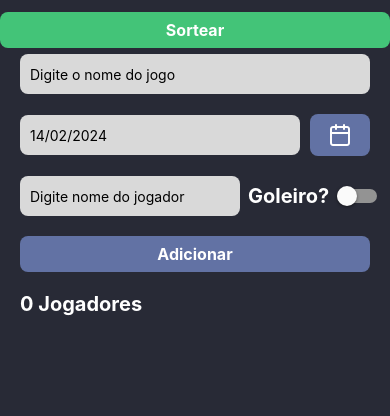
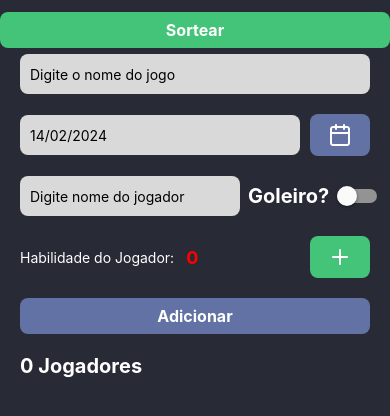
Before and after one commit to ArthurPrasniski/fut-app, a React Native app: screen /SortTeam in a window 390 px wide. Shown: the top 416 px of the page. Built offline with nearby package versions, Linux system fonts and the light colour scheme; what @nozbe/watermelondb would draw is missing.

Commit message:
feat: adicionado habilidade do jogador

```diff
--- a/package.json
+++ b/package.json
@@ -12,6 +12,7 @@
     "@nozbe/watermelondb": "^0.27.1",
     "@react-native-async-storage/async-storage": "^1.21.0",
     "@react-native-community/datetimepicker": "^7.6.2",
+    "@react-native-community/slider": "^4.5.0",
     "@react-navigation/native": "^6.1.10",
     "@react-navigation/native-stack": "^6.9.18",
     "expo": "~50.0.6",
--- a/src/components/buttonmain/index.tsx
+++ b/src/components/buttonmain/index.tsx
@@ -7,6 +7,7 @@ interface IButtonProps {
     width?: string;
     isCalendar?: boolean;
     color?: string;
+    isSkill?: boolean;
 }
 
 export const ButtonMain = (props: IButtonProps) => {
@@ -15,6 +16,7 @@ export const ButtonMain = (props: IButtonProps) => {
             <ButtonText>
                 {props.text}
                 {props.isCalendar && <Feather name="calendar" size={24} color="white" />}
+                {props.isSkill && <Feather name="plus" size={24} color="white" />}
             </ButtonText>
         </ButtonCustom>
     )
--- a/src/components/playercard/index.tsx
+++ b/src/components/playercard/index.tsx
@@ -1,11 +1,21 @@
-import { Container, ContainerPosition, PlayerText, PositionText } from "./styles"
+import { Container, ContainerPosition, PlayerText, PositionText, SkillContainer, SkillText } from "./styles"
 
 interface IPlayerCardProps {
     name: string;
     position: boolean;
+    skill: number;
 }
 
 export const PlayerCard = (props: IPlayerCardProps) => {
+    const setColorSkill = (skill: number) => {
+        if (skill <= 33) {
+            return 'red'
+        } else if (skill > 33 && skill <= 69) {
+            return 'orange'
+        } else {
+            return 'green'
+        }
+    }
     return (
         <Container>
             <PlayerText>
@@ -18,6 +28,11 @@ export const PlayerCard = (props: IPlayerCardProps) => {
                     </PositionText>
                 </ContainerPosition>
                 : ''}
+            <SkillContainer background={setColorSkill(props.skill)}>
+                <SkillText>
+                    {props.skill.toFixed()}
+                </SkillText>
+            </SkillContainer>
         </Container>
     )
 }
--- a/src/components/playercard/styles.ts
+++ b/src/components/playercard/styles.ts
@@ -31,3 +31,19 @@ export const ContainerPosition = styled.View`
   justify-content: center;
   background-color: #50fa7b;
 `
+
+export const SkillContainer = styled.View`
+  width: 32px;
+  height: 32px;
+  padding: 2px;
+  border-radius: 4px;
+  align-items: center;
+  justify-content: center;
+  background-color: ${(props: any) => (props.background ? props.background : '#fefefe')};
+`
+
+export const SkillText = styled.Text`
+  font-size: 14px;
+  color: #fefefe;
+  font-weight: bold;
+`
--- a/src/database/model/players-model.ts
+++ b/src/database/model/players-model.ts
@@ -16,4 +16,7 @@ export class Player extends Model {
     @field('game_id')
     game_id!: string
 
+    @field('skill')
+    skill!: number
+
 }
--- a/src/screens/index.ts
+++ b/src/screens/index.ts
@@ -7,5 +7,5 @@ export {
     Home,
     SortTeam,
     Results,
-    OldGames
+    OldGames,
 }
--- a/src/screens/results/index.tsx
+++ b/src/screens/results/index.tsx
@@ -3,18 +3,30 @@ import { View, Text, FlatList, Linking } from "react-native"
 import { Container, Title } from "../../Global"
 import { CardHeader, CardTime, TextCard, TitleCard, ViewPlayer, Wrapper } from "./styles";
 import { ButtonMain } from "../../components/buttonmain";
-import { ContainerPosition, PositionText } from "../../components/playercard/styles";
+import { ContainerPosition, PositionText, SkillContainer, SkillText } from "../../components/playercard/styles";
 import AsyncStorage from "@react-native-async-storage/async-storage";
 
 interface IJogadores {
     id: number;
     nome: string;
     goleiro: boolean;
+    skill: number;
 }
 
 export const Results = ({ navigation }: any) => {
     const [timeUm, setTimeUm] = useState<IJogadores[]>([])
     const [timeDois, setTimeDois] = useState<IJogadores[]>([])
+    console.log(timeDois)
+
+    const setColorSkill = (skill: string) => {
+        if (skill <= '33') {
+            return 'red'
+        } else if (skill > '33' && skill <= '69') {
+            return 'orange'
+        } else {
+            return 'green'
+        }
+    }
 
     const getData = async () => {
         try {
@@ -52,6 +64,9 @@ export const Results = ({ navigation }: any) => {
                 {props.goleiro === true ? <ContainerPosition>
                     <PositionText>GK</PositionText>
                 </ContainerPosition> : ""}
+                <SkillContainer background={setColorSkill(props?.skill?.toFixed())}>
+                    <SkillText>{props.skill.toFixed()}</SkillText>
+                </SkillContainer>
             </ViewPlayer>
         )
     }
@@ -65,7 +80,7 @@ export const Results = ({ navigation }: any) => {
                 <FlatList
                     data={timeUm}
                     keyExtractor={(item) => item.id.toString()}
-                    renderItem={({ item }) => <ListaJogadores nome={item.nome} goleiro={item.goleiro} id={item.id} />}
+                    renderItem={({ item }) => <ListaJogadores nome={item.nome} goleiro={item.goleiro} id={item.id} skill={item.skill} />}
                 />
             </CardTime>
             <CardHeader>
@@ -75,7 +90,7 @@ export const Results = ({ navigation }: any) => {
                 <FlatList
                     data={timeDois}
                     keyExtractor={(item) => item.id.toString()}
-                    renderItem={({ item }) => <ListaJogadores nome={item.nome} goleiro={item.goleiro} id={item.id} />}
+                    renderItem={({ item }) => <ListaJogadores nome={item.nome} goleiro={item.goleiro} id={item.id} skill={item.skill} />}
                 />
             </CardTime>
             <Wrapper>
--- a/src/screens/results/styles.ts
+++ b/src/screens/results/styles.ts
@@ -24,6 +24,7 @@ export const ViewPlayer = Styled.View`
     flex-direction: row;
     justify-content: space-between;
     align-items: center;
+    margin-bottom: 8px;
 `
 export const TextCard = Styled.Text`
     font-size: 14px;
--- a/src/screens/sort-team/index.tsx
+++ b/src/screens/sort-team/index.tsx
@@ -1,22 +1,24 @@
-import { BoxBody, BoxContent, BoxFlatList, BoxFlex, BoxFooter, BoxHeader } from "./styles"
+import { BoxBody, BoxContent, BoxFlatList, BoxFlex, BoxFooter, BoxHeader, BoxSkill, ModalView, SkillText, SkillValue, SkillValueText, TitleModal } from "./styles"
 import { Container, InputCustom, Title } from "../../Global"
 import { ButtonMain } from "../../components/buttonmain"
 import { PlayerCard } from "../../components/playercard"
 import { ButtonDelete } from "../../components/buttondelete"
 import { SetStateAction, useState } from "react"
-import { FlatList, Switch } from 'react-native'
+import { FlatList, Modal, Switch } from 'react-native'
 import { shuffle } from 'lodash';
 import { DateTimePickerAndroid } from '@react-native-community/datetimepicker';
 import { database } from "../../database";
 import { Game } from "../../database/model/games-model"
 import { Player } from "../../database/model/players-model"
 import AsyncStorage from "@react-native-async-storage/async-storage";
+import Slider from '@react-native-community/slider';
 
 interface IJogadores {
     id: number;
     nome: string;
     goleiro: boolean;
     isPayed: boolean;
+    skill: number;
 }
 
 interface IGame {
@@ -32,6 +34,9 @@ export const SortTeam = ({ navigation }: any) => {
     const [nomeJogador, setNomeJogador] = useState('')
     const [jogadores, setJogadores] = useState<IJogadores[]>([])
     const [gameName, setGameName] = useState('')
+    const [showSkillModal, setShowSkillModal] = useState(false)
+    const [skill, setSkill] = useState(0)
+    const [playerSkill, setPlayerSkill] = useState(0)
 
     const onChange = (event: any, selectedDate: any) => {
         const currentDate = selectedDate;
@@ -47,6 +52,12 @@ export const SortTeam = ({ navigation }: any) => {
         });
     };
 
+    const HandleChangePlayerSkill = (skill: number) => {
+        setPlayerSkill(skill)
+        setSkill(0)
+        setShowSkillModal(!showSkillModal)
+    }
+
     const showDatepicker = () => {
         showMode('date');
     };
@@ -59,7 +70,7 @@ export const SortTeam = ({ navigation }: any) => {
     const ListaJogadores = (props: IJogadores) => {
         return (
             <BoxContent key={props.id}>
-                <PlayerCard name={props.nome} position={props.goleiro} />
+                <PlayerCard name={props.nome} position={props.goleiro} skill={props.skill}/>
                 <ButtonDelete onPress={() => deleteFromList(props.id)} />
             </BoxContent>
         )
@@ -73,9 +84,10 @@ export const SortTeam = ({ navigation }: any) => {
             alert('Insira um nome para o jogador')
             return
         }
-        setJogadores([...jogadores, { id: Math.floor(Math.random() * 1000), nome: nomeJogador, goleiro: isGk, isPayed: false }])
+        setJogadores([...jogadores, { id: Math.floor(Math.random() * 1000), nome: nomeJogador, goleiro: isGk, isPayed: false, skill: playerSkill}])
         setNomeJogador('')
         setIsGk(false)
+        setPlayerSkill(0)
     }
 
     const separarTimes = (jogadores: IJogadores[]): [IJogadores[], IJogadores[]] => {
@@ -124,8 +136,33 @@ export const SortTeam = ({ navigation }: any) => {
         }
     }
 
+    const setColorSkill = (skill: number) => {
+        if (skill <= 33) {
+            return 'red'
+        } else if (skill > 33 && skill <= 69) {
+            return 'orange'
+        } else {
+            return 'green'
+        }
+    }
+
     return (
         <Container>
+            <Modal visible={showSkillModal} animationType="slide" transparent={true} >
+                <ModalView>
+                    <TitleModal>Escolha a habilidade do jogador</TitleModal>
+                    <SkillValue>{skill.toFixed()}</SkillValue>
+                    <Slider
+                        onValueChange={(value) => setSkill(value)}
+                        style={{ width: ' 100%', height: 60 }}
+                        minimumValue={1}
+                        maximumValue={99}
+                        minimumTrackTintColor="#43C478"
+                        maximumTrackTintColor="#000000"
+                    />
+                    <ButtonMain text="Adicionar" color="#43C478" onPress={() => { HandleChangePlayerSkill(skill) }} />
+                </ModalView>
+            </Modal>
             <BoxHeader>
                 <InputCustom placeholder="Digite o nome do jogo" onChangeText={handleInputGame} value={gameName} width="100%" />
                 <BoxFlex>
@@ -137,6 +174,13 @@ export const SortTeam = ({ navigation }: any) => {
                     <Title>Goleiro?</Title>
                     <Switch value={isGk} onValueChange={() => setIsGk(!isGk)} />
                 </BoxFlex>
+                <BoxFlex>
+                    <BoxSkill>
+                        <SkillText>Habilidade do Jogador:</SkillText>
+                        <SkillValueText color={setColorSkill(playerSkill)}>{playerSkill.toFixed()}</SkillValueText>
+                    </BoxSkill>
+                    <ButtonMain width="60px" isSkill color="#43C478" onPress={() => { setShowSkillModal(!showSkillModal) }} />
+                </BoxFlex>
                 <ButtonMain text="Adicionar" onPress={handleAddButton} />
             </BoxHeader>
             <BoxBody>
@@ -145,7 +189,7 @@ export const SortTeam = ({ navigation }: any) => {
                     <FlatList
                         data={jogadores}
                         keyExtractor={(item) => item.id.toString()}
-                        renderItem={({ item }) => <ListaJogadores id={item.id} nome={item.nome} goleiro={item.goleiro} isPayed />}
+                        renderItem={({ item }) => <ListaJogadores id={item.id} nome={item.nome} goleiro={item.goleiro} isPayed skill={item.skill}  />}
                     />
                 </BoxFlatList>
             </BoxBody>
--- a/src/screens/sort-team/styles.ts
+++ b/src/screens/sort-team/styles.ts
@@ -36,3 +36,46 @@ export const BoxFlex = Styled.View`
   align-items: center;
   justify-content: space-between;
 `
+
+export const ModalView = Styled.View`
+  background-color: #fefefe;
+  padding: 20px;
+  border-radius: 12px 12px 0px 0px;
+  width: 100%;
+  height: 220px;
+  bottom: 0;
+  position: absolute;
+  align-self: center;
+`
+
+export const TitleModal = Styled.Text`
+  font-size: 16px;
+  color: #000;
+  font-weight: bold;
+  text-align: center;
+`
+export const SkillValue = Styled.Text`
+  margin-top: 12px;
+  font-size: 24px;
+  color: #000;
+  font-weight: bold;
+  text-align: center;
+`
+
+export const BoxSkill = Styled.View`
+  flex-direction: row;
+  align-items: center;
+  gap: 12px;
+`
+export const SkillText = Styled.Text`
+  font-size: 14px;
+  color:  #fefefe;
+  font-weight: normal;
+  text-align: center;
+`
+export const SkillValueText = Styled.Text`
+  font-size: 18px;
+  color:  ${(props: any) => (props.color ? props.color : '#fefefe')};
+  font-weight: bold;
+  text-align: center;
+`
```
Also changed, not shown: src/screens/game-payments/index.tsx (+10 -2 lines), App.tsx (indentation only), 1 other file (tests, documents, lock files or other folders).
